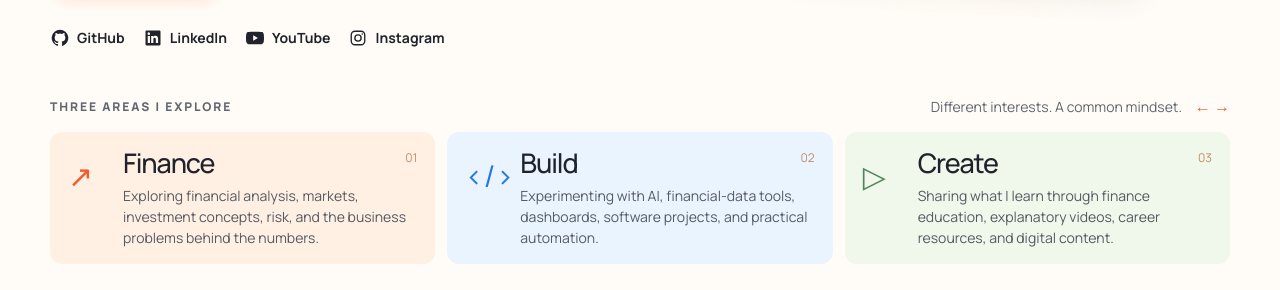
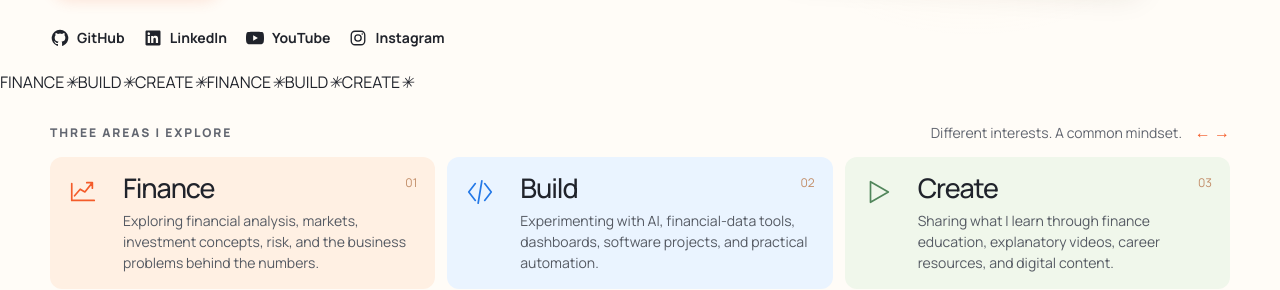
Before and after one commit to aman482006-beep/Oatish-webiste, a Next.js app: page / in a window 1280 px wide. Shown: the part 522-812 px from the top of the page. Built offline with nearby package versions, Linux system fonts and the light colour scheme; no server answers.

Commit message:
feat(motion): add drawn finance build create icons

```diff
--- a/src/app/page.tsx
+++ b/src/app/page.tsx
@@ -18,25 +18,49 @@ const pillars = [
   {
     number: "01",
     title: "Finance",
-    icon: "↗",
+    icon: "finance",
     tone: "peach",
     description: "Exploring financial analysis, markets, investment concepts, risk, and the business problems behind the numbers.",
   },
   {
     number: "02",
     title: "Build",
-    icon: "</>",
+    icon: "build",
     tone: "blue",
     description: "Experimenting with AI, financial-data tools, dashboards, software projects, and practical automation.",
   },
   {
     number: "03",
     title: "Create",
-    icon: "▷",
+    icon: "create",
     tone: "green",
     description: "Sharing what I learn through finance education, explanatory videos, career resources, and digital content.",
   },
-];
+] as const;
+
+function PillarIcon({ name }: { name: "finance" | "build" | "create" }) {
+  const common = {
+    className: "aj-pillar-svg",
+    width: 30,
+    height: 30,
+    viewBox: "0 0 32 32",
+    fill: "none",
+    stroke: "currentColor",
+    strokeWidth: 1.8,
+    strokeLinecap: "round" as const,
+    strokeLinejoin: "round" as const,
+    "aria-hidden": true as const,
+    focusable: false as const,
+  };
+
+  if (name === "finance") {
+    return <svg {...common}><path pathLength={100} d="M4 7v18h24M7 20l6-7 5 3 8-10M20 6h6v6" /></svg>;
+  }
+  if (name === "build") {
+    return <svg {...common}><path pathLength={100} d="M11 7 4 16l7 9M21 7l7 9-7 9M18 4l-4 24" /></svg>;
+  }
+  return <svg {...common}><path pathLength={100} d="M8 5 27 16 8 27Z" /></svg>;
+}
 
 export default function Home() {
   return (
@@ -79,6 +103,14 @@ export default function Home() {
         </div>
       </section>
 
+      <div className="aj-marquee" aria-hidden="true">
+        <div className="aj-marquee-track">
+          {["FINANCE", "BUILD", "CREATE", "FINANCE", "BUILD", "CREATE"].map((word, index) => (
+            <span className="aj-marquee-item" key={word + index}>{word}<i>✳</i></span>
+          ))}
+        </div>
+      </div>
+
       <section className="aj-section aj-pillars-section" id="explore">
         <div className="aj-container">
           <div className="aj-section-topline">
@@ -88,7 +120,7 @@ export default function Home() {
           <div className="aj-pillar-grid">
             {pillars.map((pillar) => (
               <article className={"aj-pillar aj-pillar-" + pillar.tone} key={pillar.title}>
-                <div className="aj-pillar-icon" aria-hidden="true">{pillar.icon}</div>
+                <div className="aj-pillar-icon" aria-hidden="true"><PillarIcon name={pillar.icon} /></div>
                 <div className="aj-pillar-copy">
                   <div className="aj-pillar-head"><h2>{pillar.title}</h2><span>{pillar.number}</span></div>
                   <p>{pillar.description}</p>
```
